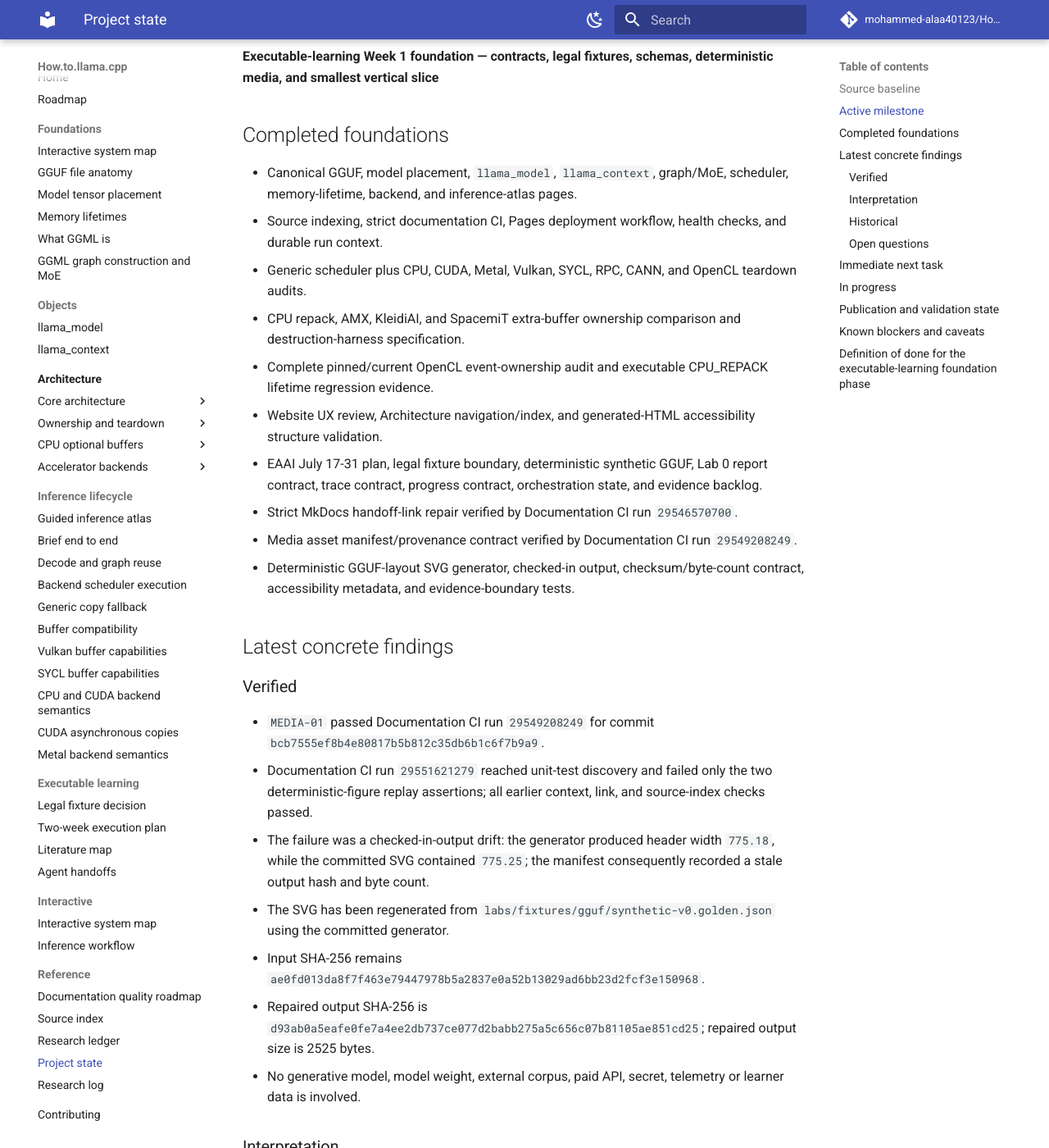
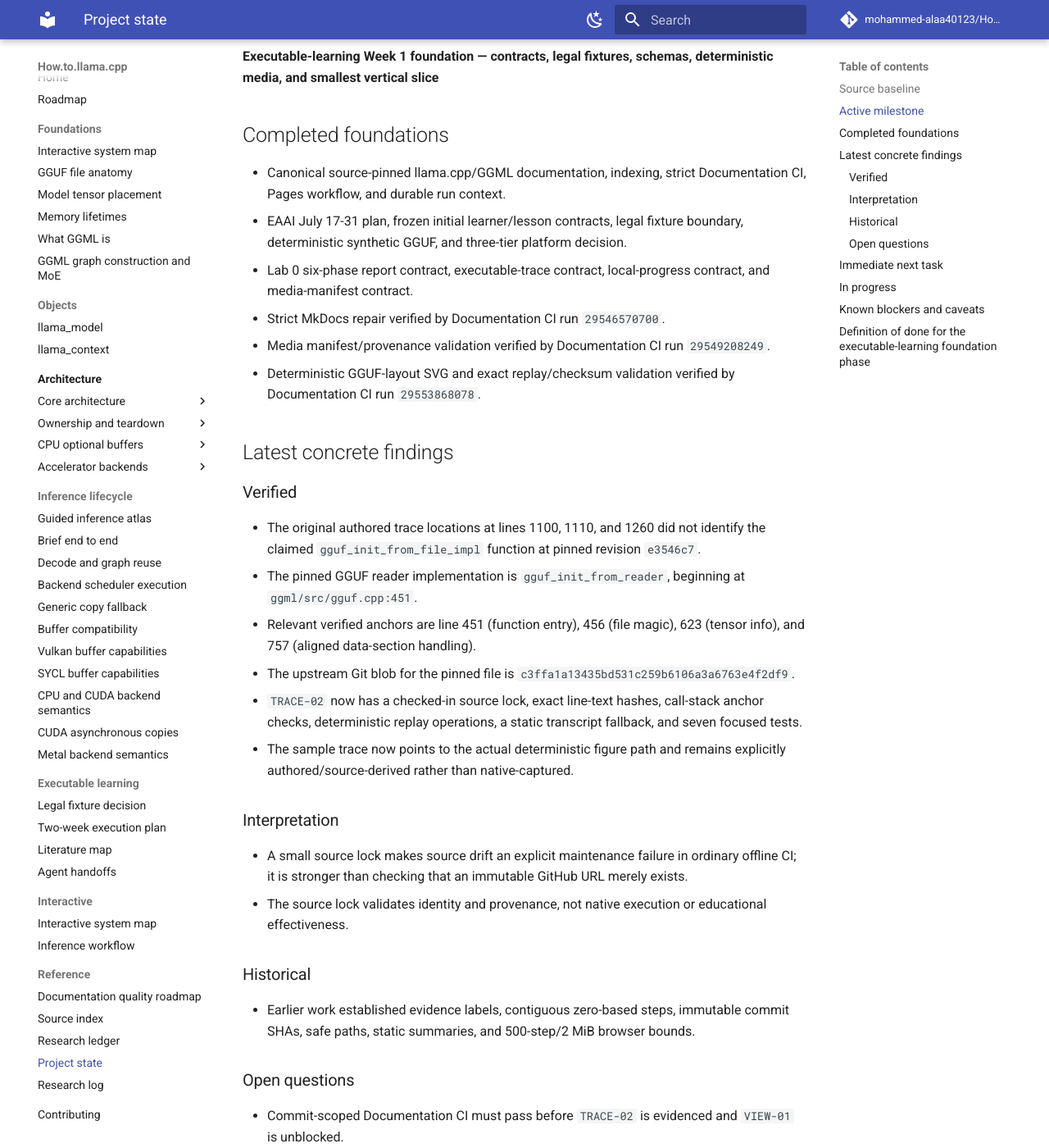
Before and after one commit to mohammed-alaa40123/How.to.llama.cpp, an MkDocs documentation site: the page built from docs/reference/project-state.md, in a window 1280 px wide and 1400 px high, scrolled down 584 px. Shown: the whole window at 82% size. Built offline with MkDocs 1.6.1 and Material for MkDocs 9.7.7, drawn with Linux system fonts in a browser that asks for light colours; comment, search, counter and statistics services are not loaded; some of the changed text lies outside the part shown.

Commit message:
docs: update project state for TRACE-02

````diff
--- a/docs/reference/project-state.md
+++ b/docs/reference/project-state.md
@@ -18,72 +18,58 @@
 
 ## Completed foundations
 
-- Canonical GGUF, model placement, `llama_model`, `llama_context`, graph/MoE, scheduler, memory-lifetime, backend, and inference-atlas pages.
-- Source indexing, strict documentation CI, Pages deployment workflow, health checks, and durable run context.
-- Generic scheduler plus CPU, CUDA, Metal, Vulkan, SYCL, RPC, CANN, and OpenCL teardown audits.
-- CPU repack, AMX, KleidiAI, and SpacemiT extra-buffer ownership comparison and destruction-harness specification.
-- Complete pinned/current OpenCL event-ownership audit and executable CPU_REPACK lifetime regression evidence.
-- Website UX review, Architecture navigation/index, and generated-HTML accessibility structure validation.
-- EAAI July 17-31 plan, legal fixture boundary, deterministic synthetic GGUF, Lab 0 report contract, trace contract, progress contract, orchestration state, and evidence backlog.
-- Strict MkDocs handoff-link repair verified by Documentation CI run `29546570700`.
-- Media asset manifest/provenance contract verified by Documentation CI run `29549208249`.
-- Deterministic GGUF-layout SVG generator, checked-in output, checksum/byte-count contract, accessibility metadata, and evidence-boundary tests.
+- Canonical source-pinned llama.cpp/GGML documentation, indexing, strict Documentation CI, Pages workflow, and durable run context.
+- EAAI July 17-31 plan, frozen initial learner/lesson contracts, legal fixture boundary, deterministic synthetic GGUF, and three-tier platform decision.
+- Lab 0 six-phase report contract, executable-trace contract, local-progress contract, and media-manifest contract.
+- Strict MkDocs repair verified by Documentation CI run `29546570700`.
+- Media manifest/provenance validation verified by Documentation CI run `29549208249`.
+- Deterministic GGUF-layout SVG and exact replay/checksum validation verified by Documentation CI run `29553868078`.
 
 ## Latest concrete findings
 
 ### Verified
 
-- `MEDIA-01` passed Documentation CI run `29549208249` for commit `bcb7555ef8b4e80817b5b812c35db6b1c6f7b9a9`.
-- Documentation CI run `29551621279` reached unit-test discovery and failed only the two deterministic-figure replay assertions; all earlier context, link, and source-index checks passed.
-- The failure was a checked-in-output drift: the generator produced header width `775.18`, while the committed SVG contained `775.25`; the manifest consequently recorded a stale output hash and byte count.
-- The SVG has been regenerated from `labs/fixtures/gguf/synthetic-v0.golden.json` using the committed generator.
-- Input SHA-256 remains `ae0fd013da8f7f463e79447978b5a2837e0a52b13029ad6bb23d2fcf3e150968`.
-- Repaired output SHA-256 is `d93ab0a5eafe0fe7a4ee2db737ce077d2babb275a5c656c07b81105ae851cd25`; repaired output size is 2525 bytes.
-- No generative model, model weight, external corpus, paid API, secret, telemetry or learner data is involved.
+- The original authored trace locations at lines 1100, 1110, and 1260 did not identify the claimed `gguf_init_from_file_impl` function at pinned revision `e3546c7`.
+- The pinned GGUF reader implementation is `gguf_init_from_reader`, beginning at `ggml/src/gguf.cpp:451`.
+- Relevant verified anchors are line 451 (function entry), 456 (file magic), 623 (tensor info), and 757 (aligned data-section handling).
+- The upstream Git blob for the pinned file is `c3ffa1a13435bd531c259b6106a3a6763e4f2df9`.
+- `TRACE-02` now has a checked-in source lock, exact line-text hashes, call-stack anchor checks, deterministic replay operations, a static transcript fallback, and seven focused tests.
+- The sample trace now points to the actual deterministic figure path and remains explicitly authored/source-derived rather than native-captured.
 
 ### Interpretation
 
-- Exact generator replay is stronger evidence than manually reviewed visual similarity; a one-character geometric drift correctly invalidated the manifest and prevented `FIG-01` from being marked evidenced.
-- The figure teaches storage layout only; using it to imply native GGUF loading, graph construction or inference would be evidence inflation.
+- A small source lock makes source drift an explicit maintenance failure in ordinary offline CI; it is stronger than checking that an immutable GitHub URL merely exists.
+- The source lock validates identity and provenance, not native execution or educational effectiveness.
 
 ### Historical
 
-- Earlier work established source-pinned documentation, executable lifetime regressions, accessibility guards, legal fixtures, schemas, privacy constraints and orchestration state.
+- Earlier work established evidence labels, contiguous zero-based steps, immutable commit SHAs, safe paths, static summaries, and 500-step/2 MiB browser bounds.
 
 ### Open questions
 
-- The repaired branch still requires passing commit-scoped Documentation CI before `FIG-01` is evidenced.
-- Independent GGUF/llama.cpp technical review remains required before correctness claims rely on the figure.
-- Browser/Python parser agreement and pinned native GGUF-reader acceptance remain unimplemented.
-- The exact bounded Lab 0 target, supported environment matrix and diagnostic taxonomy remain unresolved.
+- Commit-scoped Documentation CI must pass before `TRACE-02` is evidenced and `VIEW-01` is unblocked.
+- A future native/container lane should resolve the same anchors against a pinned llama.cpp checkout.
+- Independent llama.cpp/GGML review and a fair viewer-versus-static baseline remain required.
 
 ## Immediate next task
 
 ```text
-obtain commit-scoped Documentation CI for the repaired FIG-01 output
-  → if passing, mark FIG-01 evidenced
-  → do not implement VIEW-01 until TRACE-02 passes
-  → proceed only to the next orchestrator-unblocked vertical-slice dependency
+obtain commit-scoped Documentation CI for TRACE-02
+  → if passing, mark TRACE-02 evidenced
+  → unblock only the minimal keyboard-operable authored-trace viewer
+  → do not add native instrumentation until viewer/source/replay/accessibility gates pass
 ```
 
 ## In progress
 
 - Draft stacked PRs for the EAAI executable-learning foundation.
-- Validation Architect assignments `TRACE-02`, `LAB0-02`, and `DATA-01`.
-- Literature Scout assignments `LIT-02` and `VENUE-01`.
-- Current-tree regeneration and sanitizer validation of the CPU_REPACK lifetime candidate.
-- Website browser-level accessibility and deployed verification.
-
-## Publication and validation state
-
-- `docs/publication/orchestrator-state.md` and `docs/publication/evidence-backlog.md` are authoritative.
-- `CI-01` and `MEDIA-01` are evidenced; `FIG-01` implementation exists but remains open pending passing repaired-head CI.
-- No participant data, model, telemetry, credential, paid API call, generative-media output or manuscript prose was introduced.
+- `TRACE-02` final-head CI.
+- Validation Architect assignments `LAB0-02` and `DATA-01`.
+- Literature Scout assignment `VENUE-01`.
 
 ## Known blockers and caveats
 
-- **Figure CI closure:** the first figure branch CI exposed output/manifest drift; repaired final-head CI is now required.
-- **Viewer dependency:** `VIEW-01` remains blocked until `TRACE-02` validates pinned source links and replay behavior.
+- **Viewer dependency:** `VIEW-01` remains blocked until `TRACE-02` obtains passing final-head CI.
 - **Lab 0 runner:** the report interface exists, but no platform-specific runner or reproducibility matrix exists.
 - **Browser agreement:** no browser parser yet proves agreement with the Python golden output.
 - **Native acceptance:** the synthetic file is a format-teaching fixture and is not claimed to be an inference model.
@@ -96,7 +82,7 @@
 - Legal fixture policy with no ambiguous model redistribution.
 - Deterministic synthetic GGUF generator, manifest, golden output, and validators.
 - Machine-readable trace, media-manifest, and progress schemas.
-- Authored sample trace with explicit evidence kinds and a narrow viewer shell.
+- Authored sample trace with verified immutable source anchors and a narrow viewer shell.
 - Lab 0 checker interface and model-free environment/build report.
 - One deterministic technical figure from structured input.
 - Accessibility fallbacks, reproducibility evidence, and CI gates for every introduced artifact.
````
Also changed, not shown: other parts of docs/reference/project-state.md (+1 -1 lines).
